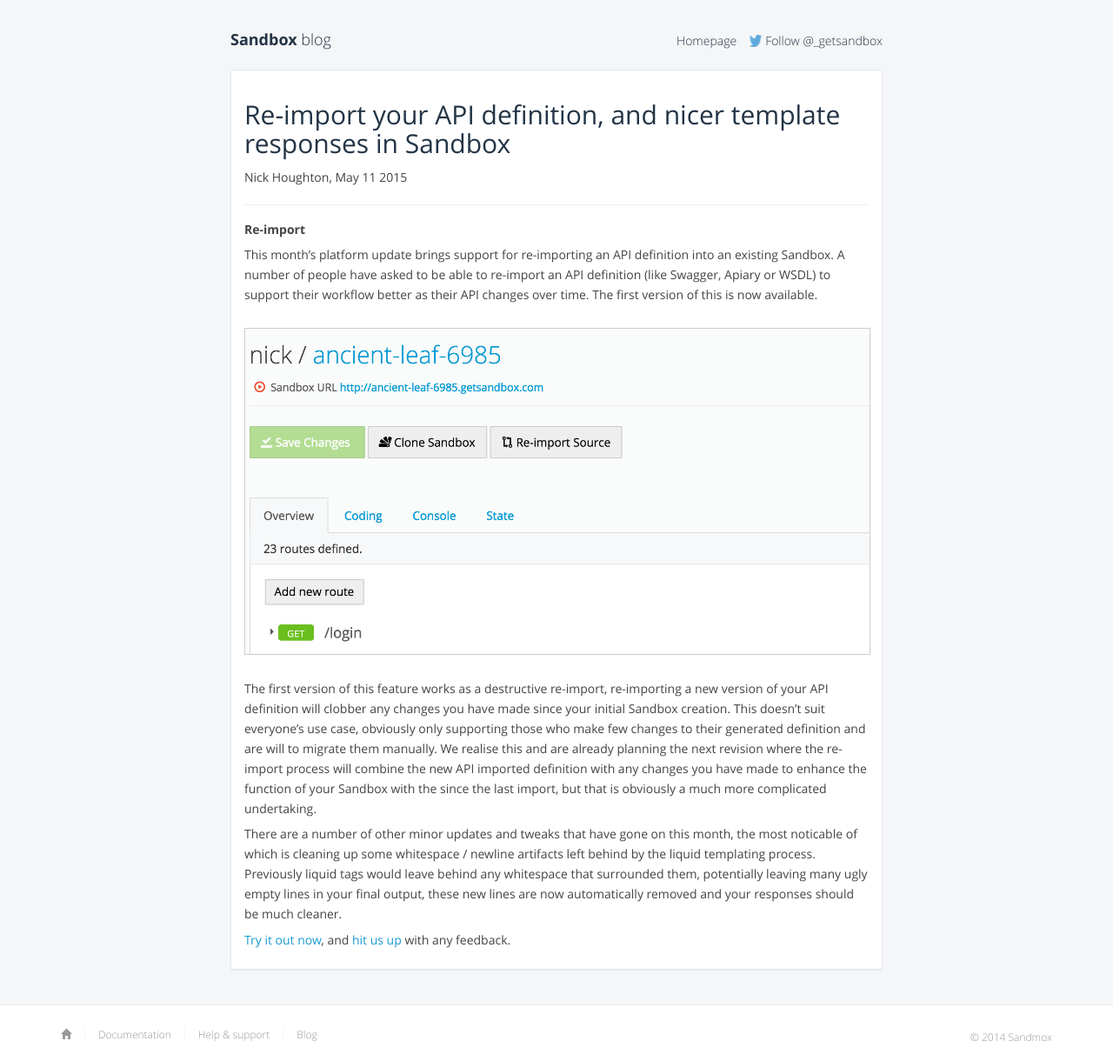
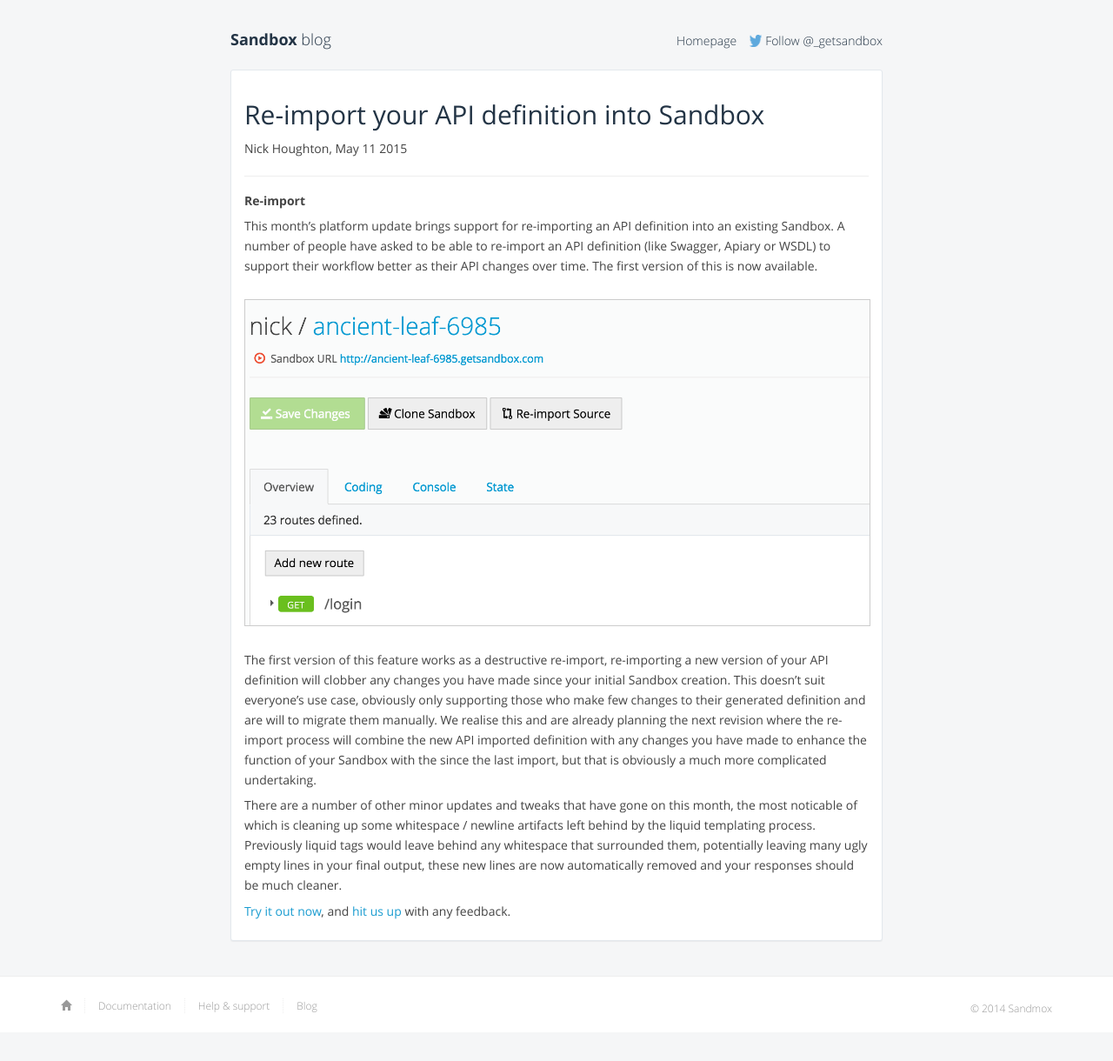
Before and after one commit to getsandbox/getsandbox.github.io, a Jekyll site: the page built from _posts/2015-05-11-reimport.md, in a window 1280 px wide. Shown: the whole page at 87% size. Built offline with Jekyll 4.4.1, drawn with Linux system fonts in a browser that asks for light colours; after the commit the page ends 1187 px from its top, so only the background shows below that.

Commit message:
Reimport feature

```diff
--- a/_posts/2015-05-11-reimport.md
+++ b/_posts/2015-05-11-reimport.md
@@ -1,6 +1,6 @@
 ---
 layout: post
-heading: Re-import your API definition, and nicer template responses in Sandbox
+heading: Re-import your API definition into Sandbox
 description: Support for a destructive re-import of API definitions like Swagger & Apiary into Sandbox, as well as some more tweaks to give better formatted template responses.
 author: nick
 ---
```
